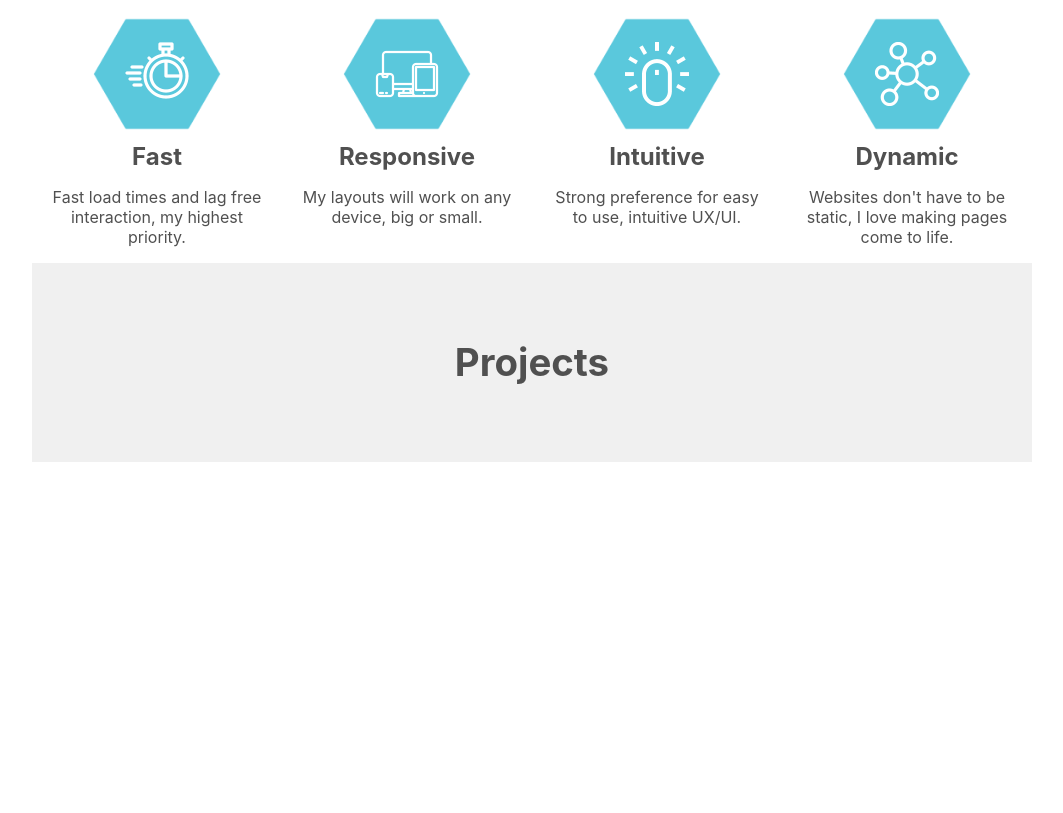
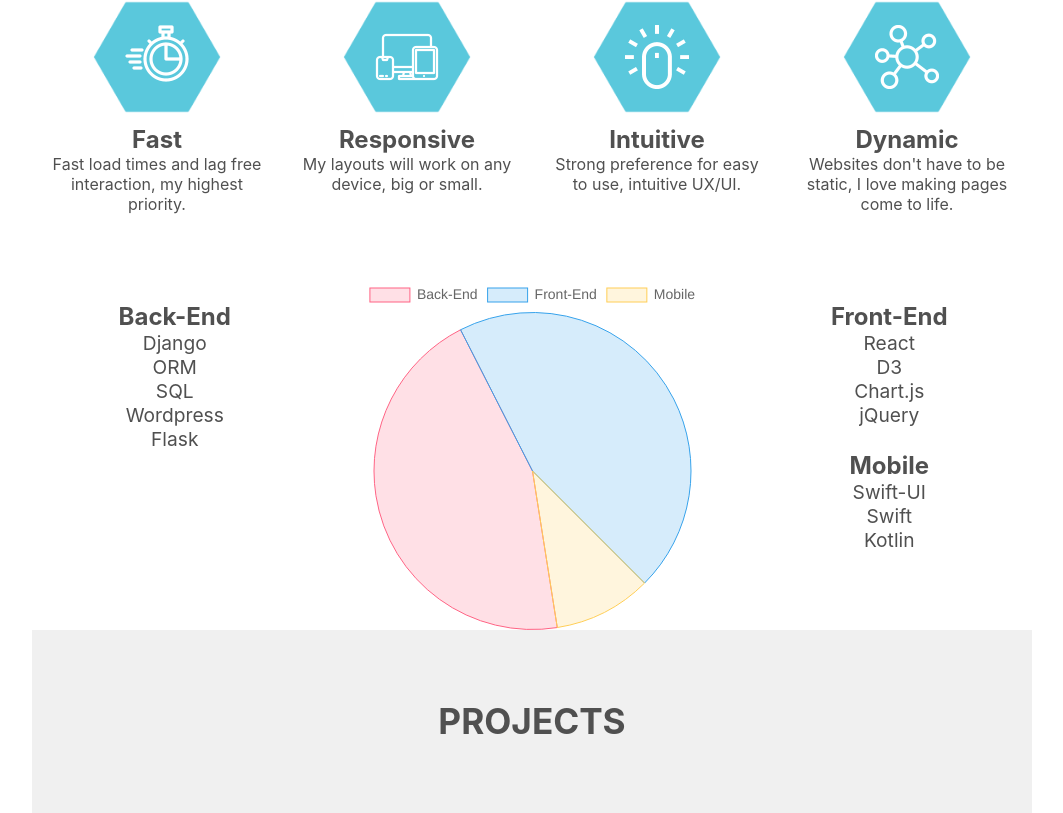
Before and after one commit to JasonGodmere/Portfolio-Website, a React (Create React App) app in the folder frontend/: page / in a window 1280 px wide. Shown: the part 990-1803 px from the top of the page, without its empty margins (108-1171 px from the left). Before the commit the page ends 1452 px from the top, so only its background shows below. Built offline with nearby package versions, Linux system fonts and the light colour scheme.

Commit message:
Finished skeleton of About-pie-chart. Displays pie chart with 3 slices (front-end, back-end, mobile) and the libraries/frameworks that I am familiar with that relate to each slice: no languages listed except for mobile.

```diff
--- a/frontend/package.json
+++ b/frontend/package.json
@@ -6,7 +6,10 @@
     "@testing-library/jest-dom": "^4.2.4",
     "@testing-library/react": "^9.5.0",
     "@testing-library/user-event": "^7.2.1",
+    "chart.js": "^2.9.3",
+    "ng2-charts": "^2.4.2",
     "react": "^16.13.1",
+    "react-chartjs-2": "^2.10.0",
     "react-dom": "^16.13.1",
     "react-scripts": "3.4.3"
   },
--- a/frontend/src/components/portfolio/About.js
+++ b/frontend/src/components/portfolio/About.js
@@ -1,4 +1,5 @@
 import React, { Component } from 'react';
+import {Pie} from 'react-chartjs-2';
 import './Portfolio.css';
 
 // images
@@ -12,7 +13,7 @@ export default class About extends Component {
   render() {
     return (
       <div className="Port-container">
-        <h1 className="Port-header--lg">About</h1>
+        <h1 className="Port-header--lg">ABOUT</h1>
 
         <div className="About-header">
           <div>
@@ -44,7 +45,69 @@ export default class About extends Component {
             </p>
           </div>
         </div>
+
+        <div class="About-chart-container">
+          <div>
+            <h2 class="Port-header--sm Port-header--list">Back-End</h2>
+            <ul class="Port--list">
+              <li>Django</li>
+              <li>ORM</li>
+              <li>SQL</li>
+              <li>Wordpress</li>
+              <li>Flask</li>
+            </ul>
+          </div>
+          <div>
+            <Pie class="About-pie-chart"
+              data={chartData}
+              options={{
+                legend: {
+                  labels: {
+                    fontSize: 14
+                  }
+                },
+                rotation: 0.45 * Math.PI,
+                maintainAspectRatio: false
+              }}
+            />
+          </div>
+          <div>
+            <h2 class="Port-header--sm Port-header--list">Front-End</h2>
+            <ul class="Port--list">
+              <li>React</li>
+              <li>D3</li>
+              <li>Chart.js</li>
+              <li>jQuery</li>
+            </ul>
+            <h2 class="Port-header--sm Port-header--list">Mobile</h2>
+            <ul class="Port--list">
+              <li>Swift-UI</li>
+              <li>Swift</li>
+              <li>Kotlin</li>
+            </ul>
+          </div>
+        </div>
+
       </div>
     )
   }
 }
+
+const chartData = {
+  labels: ['Back-End', 'Front-End', 'Mobile'],
+  datasets: [{
+    label: '# of Votes',
+    data: [45, 45, 10],
+    backgroundColor: [
+      'rgba(255, 99, 132, 0.2)',
+      'rgba(54, 162, 235, 0.2)',
+      'rgba(255, 206, 86, 0.2)'
+    ],
+    borderColor: [
+      'rgba(255, 99, 132, 1)',
+      'rgba(54, 162, 235, 1)',
+      'rgba(255, 206, 86, 1)'
+    ],
+    borderWidth: 1
+  }]
+}
--- a/frontend/src/components/portfolio/Portfolio.css
+++ b/frontend/src/components/portfolio/Portfolio.css
@@ -7,12 +7,30 @@
 .Port-header--lg {
   padding-top: 2em;
   padding-bottom: 2em;
-  font-size: 2.4em;
+  font-size: 2.2em;
   margin: 0;
 }
 .Port-header--md {
   padding: 0;
   margin: 0;
+}
+.Port-header--sm {
+  padding: 0;
+  margin: 0;
+}
+.Port-header--list {
+  font-weight: 0.5em;
+  margin-top: 1em;
+}
+
+.Port--list {
+  list-style: none;
+  list-style-position: outside;
+  margin: 0;
+  padding: 0;
+}
+.Port--list > li {
+  font-size: 1.2em;
 }
 
 /*grid wrapper*/
@@ -30,6 +48,7 @@
 .About-header p {
   margin-left: 1em;
   margin-right: 1em;
+  margin-top: 0;
 }
 
 .About-icon {
@@ -42,6 +61,19 @@
   background-size: contain;
 }
 
+.About-chart-container {
+  margin-top: 3em;
+  display: grid;
+  grid-template-columns: 2fr 3fr 2fr;
+}
+.About-chart-container > div {
+  min-height: 22em;
+}
+.About-pie-chart {
+  padding: 0;
+  margin: 0;
+}
+
 
 .Projects-container {
   background-color: #f0f0f0;
--- a/frontend/src/components/portfolio/Projects.js
+++ b/frontend/src/components/portfolio/Projects.js
@@ -3,7 +3,7 @@ import React from 'react';
 export default function Projects() {
   return (
     <div className="Port-container Projects-container">
-      <h1 className="Port-header--lg">Projects</h1>
+      <h1 className="Port-header--lg">PROJECTS</h1>
     </div>
   )
 }
```
Also changed, not shown: 1 other file (tests, documents, lock files or other folders).
